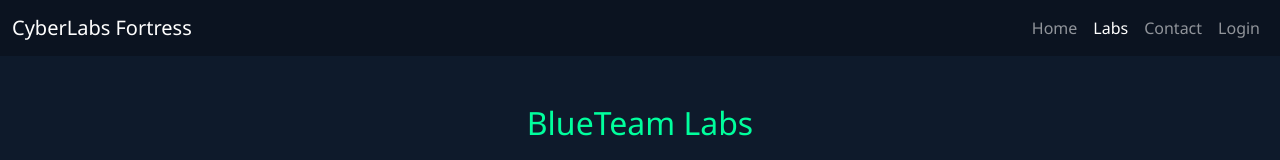
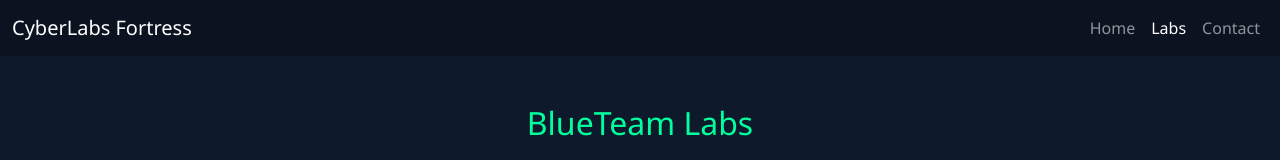
Before and after one commit to SecureBlueAcademy/CyberLabs-Fortress.github.io, a plain HTML site: page content.html in a window 1280 px wide. Shown: the top 160 px of the page. Drawn offline with nearby package versions, Linux system fonts and the light colour scheme.

Commit message:
Update content.html

```diff
--- a/content.html
+++ b/content.html
@@ -21,7 +21,6 @@
           <li class="nav-item"><a class="nav-link" href="index.html">Home</a></li>
           <li class="nav-item"><a class="nav-link active" href="content.html">Labs</a></li>
           <li class="nav-item"><a class="nav-link" href="contact.html">Contact</a></li>
-          <li class="nav-item"><a class="nav-link nav-auth" id="authLink" href="login.html">Login</a></li>
           <li class="nav-item d-none" id="profileLink"><a class="nav-link" href="profile.html">Profile</a></li>
         </ul>
       </div>
@@ -239,4 +238,5 @@
     });
   </script>
 </body>
+
 </html>
```
